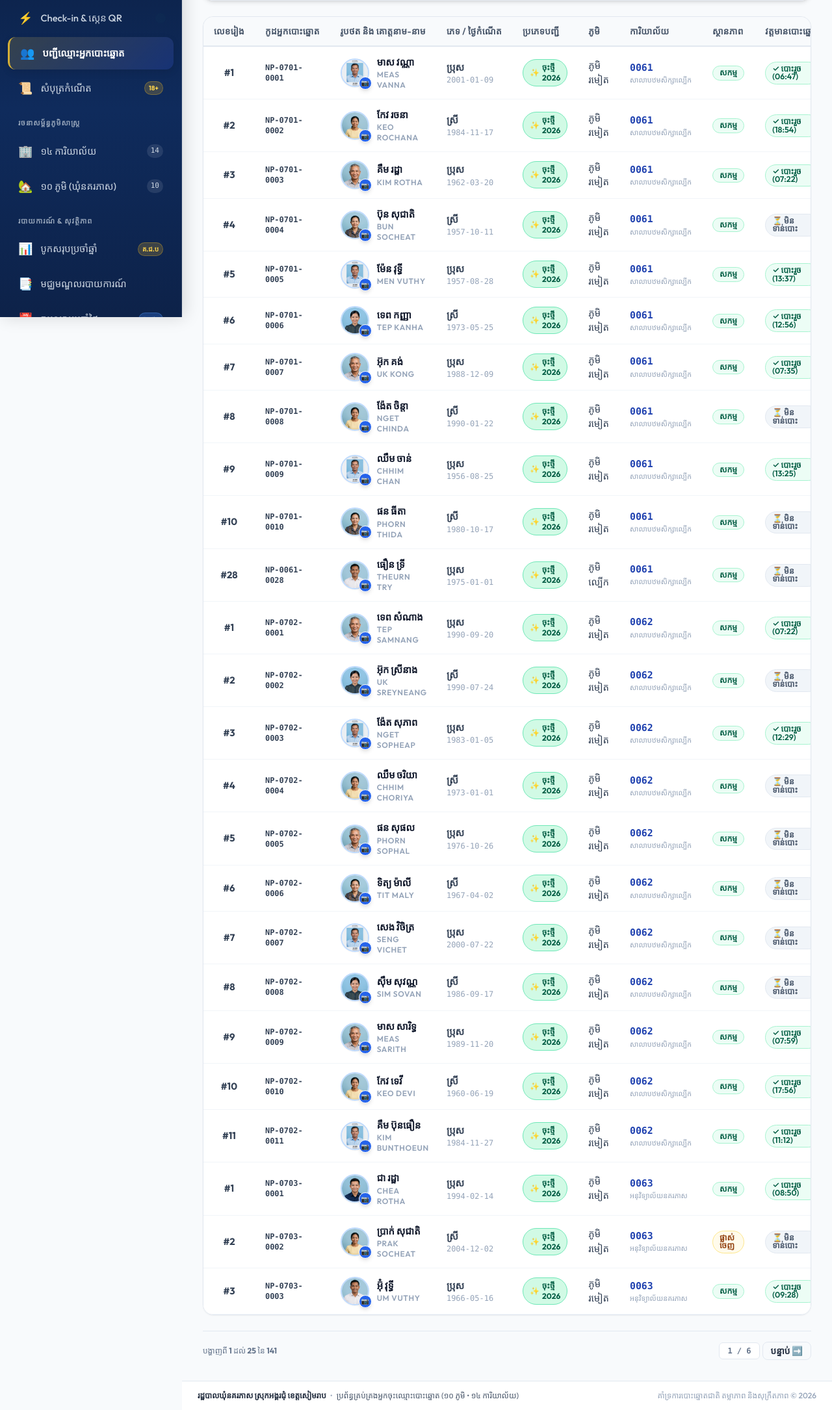
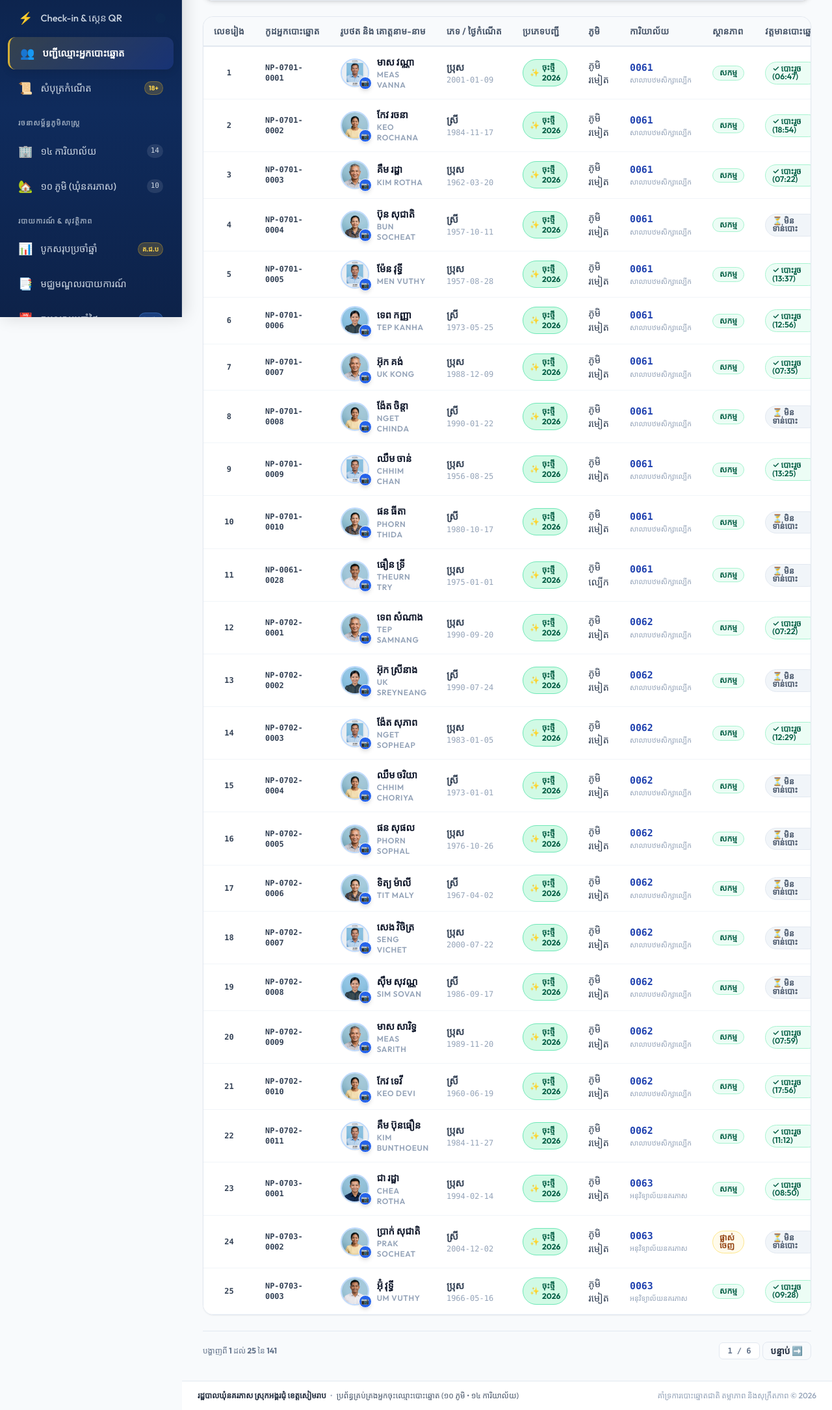
Before and after one commit to 1website/voterlist-nokorpheas, a FastAPI app: page /voters in a window 1280 px wide. Shown: the part 312-2482 px from the top of the page at 65% size. Run offline with FastAPI, Linux system fonts and the light colour scheme; a user stored in the database is signed in; some libraries are stand-ins or nearby versions; some web fonts are replaced.

Commit message:
Fix sequential row numbering in voter list table

```diff
--- a/app/templates/voters/list.html
+++ b/app/templates/voters/list.html
@@ -144,7 +144,7 @@
                 {% if voters %}
                     {% for v in voters %}
                     <tr>
-                        <td class="font-bold text-center text-slate-500">#{{ v.list_no }}</td>
+                        <td class="font-bold text-center text-slate-500 font-mono text-xs">{{ (page - 1) * limit + loop.index }}</td>
                         <td class="font-mono text-xs font-bold text-blue-900">{{ v.voter_code }}</td>
                         <td class="col-national-id font-mono text-xs font-semibold text-slate-700">{{ v.national_id }}</td>
                         <td>
```
Also changed, not shown: voter_list.db.
